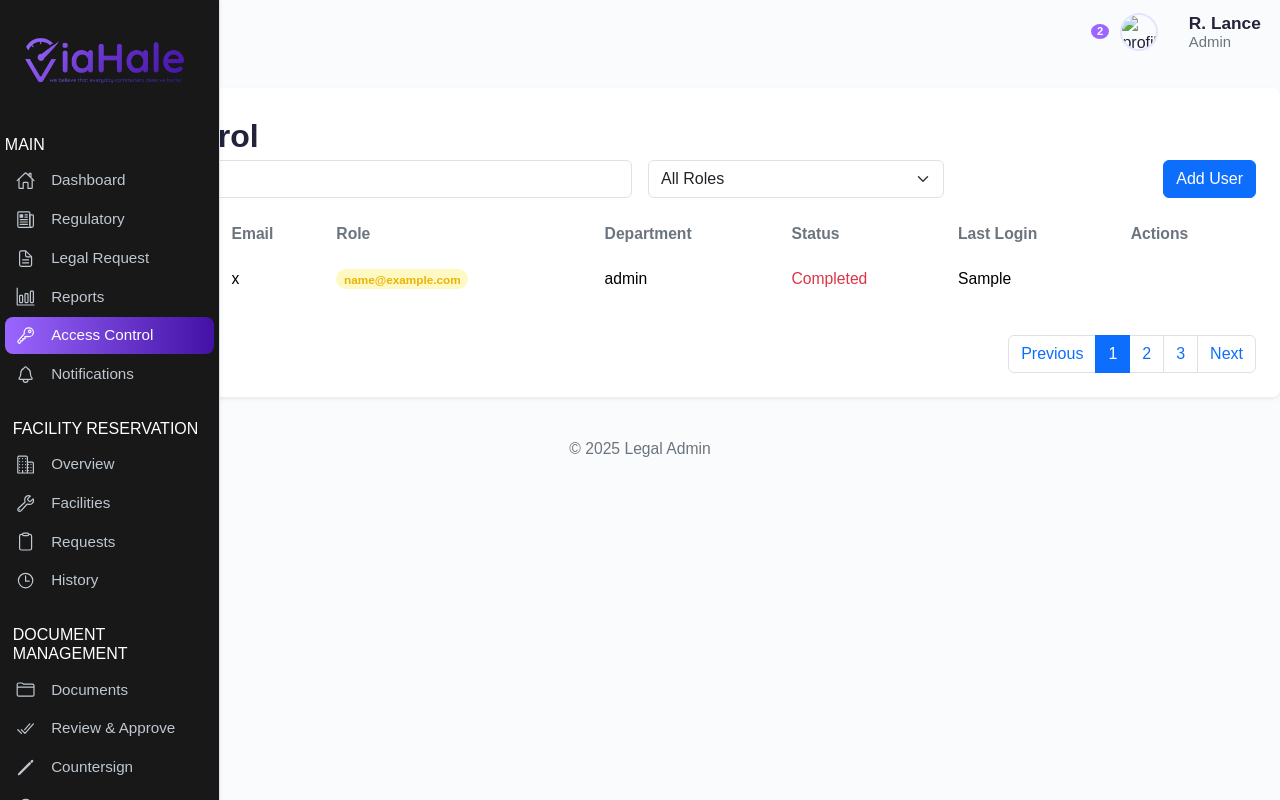
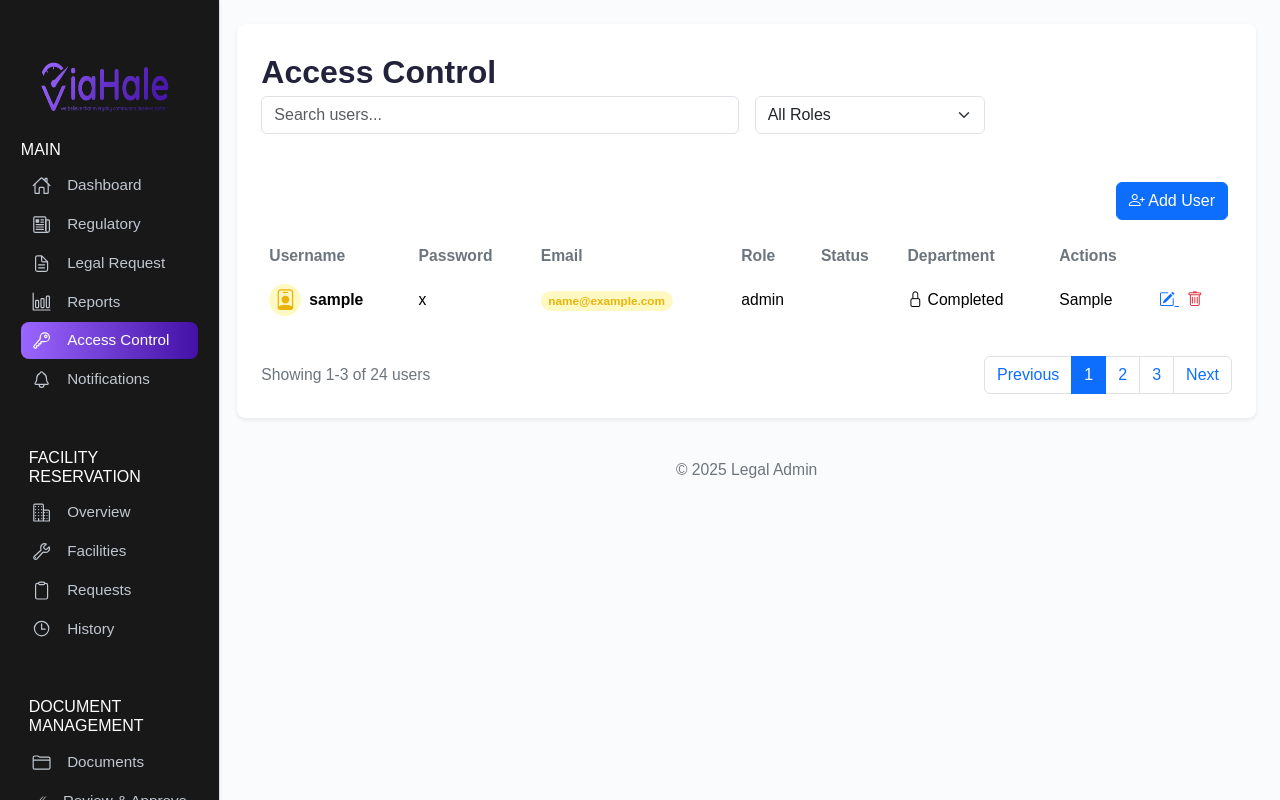
Before and after one commit to xiomairixe/Administrative, a PHP site: page /Administrative/Admin/accessControl.php in a window 1280 px wide. Run offline with PHP 8.4, Linux system fonts and the light colour scheme; tables that the repository leaves empty or names only in its code hold one stand-in row (values such as "Sample post").

Commit message:
access control changes

```diff
--- a/Admin/accessControl.php
+++ b/Admin/accessControl.php
@@ -2,22 +2,36 @@
 
   include('connection.php');
 
+
+
+
+
   if(isset($_POST["submit"])){
 
   $sql = "INSERT INTO users (username, password, email, role, department, status) VALUES ( '".$_POST["username"]."', '".$_POST["password"]."', '".$_POST["email"]."', '".$_POST["role"]."', '".$_POST["department"]."', '".$_POST["status"]."')";
+
   $result = mysqli_query($conn, $sql);
+
+
     if($result)
     {
       echo 'inserted';
           header("Location: ".$_SERVER['PHP_SELF']."?inserted=1");
           exit();
+
     }
     else
     {
         echo "Error: " . $sql . "<br>" . mysqli_error($conn);
     }
+
   }
+
+
   ?>
+
+
+
 
   <!DOCTYPE html>
   <html lang="en">
@@ -26,27 +40,34 @@ $result = mysqli_query($conn, $sql);
     <title>Legal Admin Dashboard</title>
     <meta name="viewport" content="width=device-width, initial-scale=1">
     <link href="https://cdn.jsdelivr.net/npm/bootstrap@5.3.2/dist/css/bootstrap.min.css" rel="stylesheet">
+    <link href="https://cdn.jsdelivr.net/npm/bootstrap-icons@1.10.5/font/bootstrap-icons.css" rel="stylesheet">
+
     <script type="module" src="https://unpkg.com/ionicons@7.1.0/dist/ionicons/ionicons.esm.js"></script>
     <script nomodule src="https://unpkg.com/ionicons@7.1.0/dist/ionicons/ionicons.js"></script>
+    <link rel ="stylesheet" href="accessControl.css">
     <script src="https://cdn.jsdelivr.net/npm/chart.js"></script>
-  <link rel="stylesheet" href="accessControl.css">
+
+
+
+
   </head>
   <body>
-<div class="container-fluid p-0">
-  <div class="row g-0">
+  <!-- Page Wrapper -->
+  <div class="container-fluid">
+    <div class="row">
 
       <!-- Sidebar Column -->
-    <div class="sidenav col-auto p-0">
+      <div class="col-md-2 p-0">
         <div class="sidebar d-flex flex-column justify-content-between shadow-sm border-end">
 
           <!-- Top Section -->
-        <div class="">
-          <div class="d-flex justify-content-center align-items-center mb-5 mt-3">
-            <img src="\Administrative\asset\image.png" class="img-fluid me-2" style="height: 55px;" alt="Logo">
+          <div class="p-3">
+            <div class="d-flex justify-content-center align-items-center m-4">
+              <img src="\Administrative\asset\image.png" class="img-fluid me-2" style="height: 60px;" alt="Logo">
             </div>
 
             <!-- Main Navigation -->
-          <div class="mb-4">
+            <div class="mb-5">
               <h6 class="text-uppercase mb-2">Main</h6>
               <nav class="nav flex-column">
                 <a class="nav-link" href="index.php"><ion-icon name="home-outline"></ion-icon>Dashboard</a>
@@ -59,7 +80,7 @@ $result = mysqli_query($conn, $sql);
             </div>
 
             <!-- Facility Reservation -->
-          <div class="mb-4">
+            <div class="mb-5">
               <h6 class="text-uppercase px-2 mb-2">Facility Reservation</h6>
               <nav class="nav flex-column">
                 <a class="nav-link" href="facilitiesReservation/index.php"><ion-icon name="business-outline"></ion-icon>Overview</a>
@@ -70,7 +91,7 @@ $result = mysqli_query($conn, $sql);
             </div>
 
             <!-- Document Management -->
-          <div class="mb-4">
+            <div class="mb-5">
               <h6 class="text-uppercase px-2 mb-2">Document Management</h6>
               <nav class="nav flex-column">
                 <a class="nav-link" href="documentManagement/index.php"><ion-icon name="folder-outline"></ion-icon>Documents</a>
@@ -84,202 +105,43 @@ $result = mysqli_query($conn, $sql);
           </div>
 
           <!-- Logout -->
-        <div class="p-3 border-top mb-2">
+          <div class="p-3 border-top">
             <a class="nav-link text-danger" href="/Administrative/login.php">
               <ion-icon name="log-out-outline"></ion-icon>Logout
             </a>
           </div>
         </div>
       </div>
-
   <!-- Main Content Column -->
-    <div class="col main-content">
-      <div class="topbar mb-4">
-        <div class="d-flex align-items-center gap-3">
-          <button class="sidebar-toggle d-lg-none" id="sidebarToggle2" aria-label="Toggle sidebar">
-            <i class="bi bi-list"></i>
-          </button>
-          <nav class="nav">
-            <a class="nav-link" href="#">Home</a>
-            <a class="nav-link" href="#">Contact</a>
-          </nav>
-        </div>
-
-        <div class="profile">
-          <div style="position:relative;">
-            <i class="bi bi-bell"></i>
-            <span class="badge">2</span>
-          </div>
-          <img src="#" class="profile-img" alt="profile">
-          <div class="profile-info">
-            <strong>R. Lance</strong><br>
-            <small>Admin</small>
-          </div>
-        </div>
-      </div>
+      <div class="col-md-10 p-4">
         <div class="bg-white rounded-3 shadow-sm p-4 mb-4">
           <div style="font-family:'Montserrat',sans-serif;font-size:2rem;font-weight:700;color:#22223b;">Access Control</div>
           <div class="row g-3 mb-3">
+
           <div class="col-md-6">
-            <input type="text" class="form-control" placeholder="Search users...">
+  <input type="text" class="form-control" id="searchInput" placeholder="Search users...">
 </div>
-          <div class="col-md-3">
-            <select class="form-select">
-              <option>All Roles</option>
-              <option>Super Admin</option>
-              <option>Legal Staff</option>
-              <option>Facility Manager</option>
-            </select>
-          </div>
-          <div class="col-md-3 text-end">
-            <button class="btn btn-primary" data-bs-toggle="modal" data-bs-target="#addUserModal"><i class="bi bi-person-plus"></i> Add User</button>
-          </div>
-        </div>
-        <div class="table-responsive">
-          <table class="table align-middle">
-            <thead>
-              <tr>
-                <th>User</th>
-                <th>Email</th>
-                <th>Role</th>
-                <th>Department</th>
-                <th>Status</th>
-                <th>Last Login</th>
-                <th>Actions</th>
-              </tr>
-            </thead>
-            <tbody>
-              <?php
-                  $sql="select * from users";
-                  $result=mysqli_query($conn,$sql);
-
-                  $i=1;
-                  while($data=mysqli_fetch_array($result))
-                  {?>
-              <tr>
-                <td>
-                  <span class="d-inline-flex align-items-center">
-                    <span style="background:#fef9c3;border-radius:50%;width:32px;height:32px;display:inline-flex;align-items:center;justify-content:center;margin-right:8px;">
-                      <i class="bi bi-person-badge" style="color:#eab308;font-size:1.3rem;"></i>
-                    </span>
-                    <strong><?php echo $data['username'];?></strong>
-                  </span>
-                </td>
-                <td><?php echo $data['password'];?></td>
-                <td><span class="badge rounded-pill" style="background:#fef9c3;color:#eab308;"><?php echo $data['email'];?></span></td>
-                <td><?php echo $data['role'];?></td>
-                <td><span class="text-danger"><i class="bi bi-lock"></i><?php echo $data['status'];?></span></td>
-                <td><?php echo $data['department'];?></td>
-                <td>
 
 
-                   <a href="#"
-                    class="text-primary me-2 editBtn"
-                    data-bs-toggle="modal"
-                    data-bs-target="#editUserModal"
-                    data-user_id="<?= $data['user_id'] ?>"
-                    data-username="<?= $data['username'] ?>"
-                    data-password="<?= $data['password'] ?>"
-                    data-email="<?= $data['email'] ?>"
-                    data-role="<?= $data['role'] ?>"
-                    data-department="<?= $data['department'] ?>"
-                    data-status="<?= $data['status'] ?>">
-                    <i class="bi bi-pencil-square"></i>
-                  </a>
-
-                  <div class="modal fade" id="editUserModal" tabindex="-1" aria-labelledby="editUserModalLabel" aria-hidden="true">
-                    <div class="modal-dialog">
-                      <form method="POST" action="update.php">
-                        <div class="modal-content">
-                          <div class="modal-header">
-                            <h5 class="modal-title">Edit User</h5>
-                            <button type="button" class="btn-close" data-bs-dismiss="modal"></button>
-                          </div>
-
-                          <div class="modal-body">
-                            <input type="hidden" name="user_id" id="edit_user_id">
-
-                            <div class="mb-3">
-                              <label class="form-label">Username</label>
-                              <input type="text" name="username" id="edit_username" class="form-control" required>
-                            </div>
-
-                            <div class="mb-3">
-                              <label class="form-label">Password</label>
-                              <input type="text" name="password" id="edit_password" class="form-control" required>
-                            </div>
-
-                            <div class="mb-3">
-                              <label class="form-label">Email</label>
-                              <input type="email" name="email" id="edit_email" class="form-control" required>
-                            </div>
-
-                            <div class="mb-3">
-                              <label class="form-label">Role</label>
-                              <select class="form-select" name="role" id="edit_role" required>
+            <div class="col-md-3">
+  <select class="form-select" id="roleFilter">
+    <option value="all">All Roles</option>
     <option value="Super Admin">Super Admin</option>
-                                <option value="Facility Admin">Facility Admin</option>
     <option value="HR">HR</option>
     <option value="Payroll">Payroll</option>
+    <option value="Facility Manager">Facility Manager</option>
   </select>
 </div>
 
-                            <div class="mb-3">
-                              <label class="form-label">Department</label>
-                              <select class="form-select" name="department" id="edit_department" required>
-                                <option value="HR">HR</option>
-                                <option value="Payroll">Payroll</option>
-                                <option value="IT">IT</option>
-                                <option value="Logistics">Logistics</option>
-                                <option value="Security">Security</option>
-                              </select>
-                            </div>
 
-                            <div class="mb-3">
-                              <label class="form-label">Status</label>
-                              <select class="form-select" name="status" id="edit_status" required>
-                                <option value="Active">Active</option>
-                                <option value="Pending">Pending</option>
-                                <option value="Inactive">Inactive</option>
-                              </select>
-                            </div>
-                          </div>
-                          <div class="modal-footer">
-                            <button type="submit" name="update" class="btn btn-primary">Update</button>
-                            <button type="button" class="btn btn-secondary" data-bs-dismiss="modal">Cancel</button>
-                          </div>
-                        </div>
-                      </form>
-                    </div>
-                  </div>
-                  <a href="delete.php?user_id=<?= $data['user_id'] ?>"
-                    class="text-danger"
-                    onclick="return confirm('Are you sure you want to delete this user?');">
-                    <i class="bi bi-trash"></i>
-                  </a>
-                </td>
-              </tr>
-	<?php $i++; } ?>
-            </tbody>
-          </table>
-        </div>
-        <div class="d-flex justify-content-between align-items-center mt-3">
-          <div style="color:#6c757d;font-size:0.98rem;">Showing 1-3 of 24 users</div>
-          <nav>
-            <ul class="pagination mb-0">
-              <li class="page-item"><a class="page-link" href="#">Previous</a></li>
-              <li class="page-item active"><a class="page-link" href="#">1</a></li>
-              <li class="page-item"><a class="page-link" href="#">2</a></li>
-              <li class="page-item"><a class="page-link" href="#">3</a></li>
-              <li class="page-item"><a class="page-link" href="#">Next</a></li>
-            </ul>
-          </nav>
-        </div>
-      </div>
-      <footer class="text-center py-3" style="color:#6c757d;font-size:0.98rem;">
-        © 2025 Legal Admin
-      </footer>
-    </div>
+  <!-- ADD USER MODAL -->
+
+  <!-- ADD USER MODAL -->
+  <div class="container mt-5">
+    <div class="text-end">
+      <button class="btn btn-primary" data-bs-toggle="modal" data-bs-target="#addUserModal">
+        <i class="bi bi-person-plus"></i> Add User
+      </button>
     </div>
   </div>
 
@@ -352,24 +214,190 @@ $result = mysqli_query($conn, $sql);
     </div>
   </div>
 
+
+  <!-- ADD USER MODAL -->
+
+
+
+          </div>
+          <div class="table-responsive">
+            <table class="table align-middle">
+              <thead>
+                <tr>
+                  <th>Username</th>
+                  <th>Password</th>
+                  <th>Email</th>
+                  <th>Role</th>
+                  <th>Status</th>
+                  <th>Department</th>
+                  <th>Actions</th>
+                </tr>
+              </thead>
+              <tbody>
+
+    <?php
+
+    $sql="select * from users";
+    $result=mysqli_query($conn,$sql);
+
+    $i=1;
+    while($data=mysqli_fetch_array($result))
+    {?>
+
+                <tr>
+                  <td>
+                    <span class="d-inline-flex align-items-center">
+                      <span style="background:#fef9c3;border-radius:50%;width:32px;height:32px;display:inline-flex;align-items:center;justify-content:center;margin-right:8px;">
+                        <i class="bi bi-person-badge" style="color:#eab308;font-size:1.3rem;"></i>
+                      </span>
+                      <strong><?php echo $data['username'];?></strong>
+                    </span>
+                  </td>
+                  <td><?php echo $data['password'];?></td>
+                  <td><span class="badge rounded-pill" style="background:#fef9c3;color:#eab308;"><?php echo $data['email'];?></span></td>
+                  <td><?php echo $data['role'];?></td>
+                 <td>
+                  <td>
+  <?php
+    $status = $data['status'];
+    $statusColor = '';
+
+    if ($status === 'Active') {
+      $statusColor = 'text-success'; // Green
+    } elseif ($status === 'Pending') {
+      $statusColor = 'text-warning'; // Yellow
+    } elseif ($status === 'Inactive') {
+      $statusColor = 'text-danger'; // Red
+    }
+  ?>
+  <span class="<?= $statusColor ?>">
+    <i class="bi bi-lock"></i> <?= $status ?>
+  </span>
+</td>
+
+                  <td><?php echo $data['department'];?></td>
+                  <td>
+
+
+                    <a href="#"
+                      class="text-primary me-2 editBtn"
+                      data-bs-toggle="modal"
+                      data-bs-target="#editUserModal"
+                      data-user_id="<?= $data['user_id'] ?>"
+                      data-username="<?= $data['username'] ?>"
+                      data-password="<?= $data['password'] ?>"
+                      data-email="<?= $data['email'] ?>"
+                      data-role="<?= $data['role'] ?>"
+                      data-department="<?= $data['department'] ?>"
+                      data-status="<?= $data['status'] ?>">
+                      <i class="bi bi-pencil-square"></i>
+                    </a>
+
+
+
+                    <div class="modal fade" id="editUserModal" tabindex="-1" aria-labelledby="editUserModalLabel" aria-hidden="true">
+    <div class="modal-dialog">
+      <form method="POST" action="update.php">
+        <div class="modal-content">
+          <div class="modal-header">
+            <h5 class="modal-title">Edit User</h5>
+            <button type="button" class="btn-close" data-bs-dismiss="modal"></button>
+          </div>
+
+          <div class="modal-body">
+            <input type="hidden" name="user_id" id="edit_user_id">
+
+            <div class="mb-3">
+              <label class="form-label">Username</label>
+              <input type="text" name="username" id="edit_username" class="form-control" required>
+            </div>
+
+            <div class="mb-3">
+              <label class="form-label">Password</label>
+              <input type="text" name="password" id="edit_password" class="form-control" required>
+            </div>
+
+            <div class="mb-3">
+              <label class="form-label">Email</label>
+              <input type="email" name="email" id="edit_email" class="form-control" required>
+            </div>
+
+            <div class="mb-3">
+              <label class="form-label">Role</label>
+              <select class="form-select" name="role" id="edit_role" required>
+                <option value="Super Admin">Super Admin</option>
+                <option value="Facility Admin">Facility Admin</option>
+                <option value="HR">HR</option>
+                <option value="Payroll">Payroll</option>
+              </select>
+            </div>
+
+            <div class="mb-3">
+              <label class="form-label">Department</label>
+              <select class="form-select" name="department" id="edit_department" required>
+                <option value="HR">HR</option>
+                <option value="Payroll">Payroll</option>
+                <option value="IT">IT</option>
+                <option value="Logistics">Logistics</option>
+                <option value="Security">Security</option>
+              </select>
+            </div>
+
+            <div class="mb-3">
+              <label class="form-label">Status</label>
+              <select class="form-select" name="status" id="edit_status" required>
+                <option value="Active">Active</option>
+                <option value="Pending">Pending</option>
+                <option value="Inactive">Inactive</option>
+              </select>
+            </div>
+          </div>
+
+          <div class="modal-footer">
+            <button type="submit" name="update" class="btn btn-primary">Update</button>
+            <button type="button" class="btn btn-secondary" data-bs-dismiss="modal">Cancel</button>
+          </div>
+        </div>
+      </form>
+    </div>
+  </div>
+
+                    <a href="delete.php?user_id=<?= $data['user_id'] ?>"
+                      class="text-danger"
+                      onclick="return confirm('Are you sure you want to delete this user?');">
+                      <i class="bi bi-trash"></i>
+                    </a>
+
+
+                  </td>
+                </tr>
+
+    <?php $i++; } ?>
+              </tbody>
+            </table>
+          </div>
+          <div class="d-flex justify-content-between align-items-center mt-3">
+            <div style="color:#6c757d;font-size:0.98rem;">Showing 1-3 of 24 users</div>
+            <nav>
+              <ul class="pagination mb-0">
+                <li class="page-item"><a class="page-link" href="#">Previous</a></li>
+                <li class="page-item active"><a class="page-link" href="#">1</a></li>
+                <li class="page-item"><a class="page-link" href="#">2</a></li>
+                <li class="page-item"><a class="page-link" href="#">3</a></li>
+                <li class="page-item"><a class="page-link" href="#">Next</a></li>
+              </ul>
+            </nav>
+          </div>
+        </div>
+        <footer class="text-center py-3" style="color:#6c757d;font-size:0.98rem;">
+          © 2025 Legal Admin
+        </footer>
+      </div>
+  </div>
+
   <script src="https://cdn.jsdelivr.net/npm/bootstrap@5.3.2/dist/js/bootstrap.bundle.min.js"></script>
 
-<!-- Chart.js Scripts -->
   <script>
-  // Sidebar toggle for mobile
-  const sidebarToggle = document.getElementById('sidebarToggle2');
-  const sidebarNav = document.querySelector('.sidebar');
-  sidebarToggle?.addEventListener('click', function () {
-    sidebarNav.classList.toggle('show');
-  });
-  document.addEventListener('click', function (e) {
-    if (window.innerWidth <= 900 && sidebarNav.classList.contains('show')) {
-      if (!sidebarNav.contains(e.target) && !sidebarToggle.contains(e.target)) {
-        sidebarNav.classList.remove('show');
-      }
-    }
-  });
-
   document.querySelectorAll('.editBtn').forEach(button => {
     button.addEventListener('click', function () {
       document.getElementById('edit_user_id').value = this.dataset.user_id;
@@ -382,5 +410,33 @@ $result = mysqli_query($conn, $sql);
     });
   });
   </script>
+
+
+<script>
+  const searchInput = document.getElementById('searchInput');
+  const roleFilter = document.getElementById('roleFilter');
+  const rows = document.querySelectorAll('table tbody tr');
+
+  function filterTable() {
+    const searchValue = searchInput.value.toLowerCase();
+    const selectedRole = roleFilter.value;
+
+    rows.forEach(row => {
+      const rowText = row.textContent.toLowerCase();
+      const roleCell = row.children[3]?.textContent.trim(); // assuming Role is 4th column
+
+      const matchesSearch = rowText.includes(searchValue);
+      const matchesRole = selectedRole === 'all' || roleCell === selectedRole;
+
+      row.style.display = (matchesSearch && matchesRole) ? '' : 'none';
+    });
+  }
+
+  searchInput.addEventListener('input', filterTable);
+  roleFilter.addEventListener('change', filterTable);
+</script>
+
+
+
   </body>
   </html>
```
Also changed, not shown: Admin/index.php (+18 -0 lines), style.css (+6 -4 lines). Lines whose indentation alone changed are shown as unchanged.
